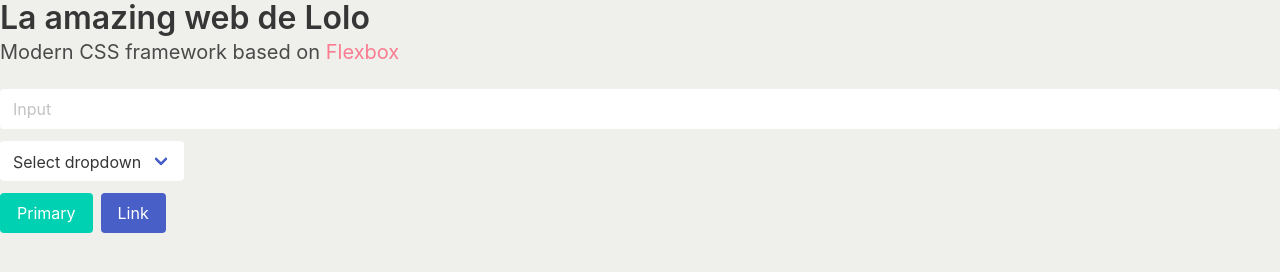
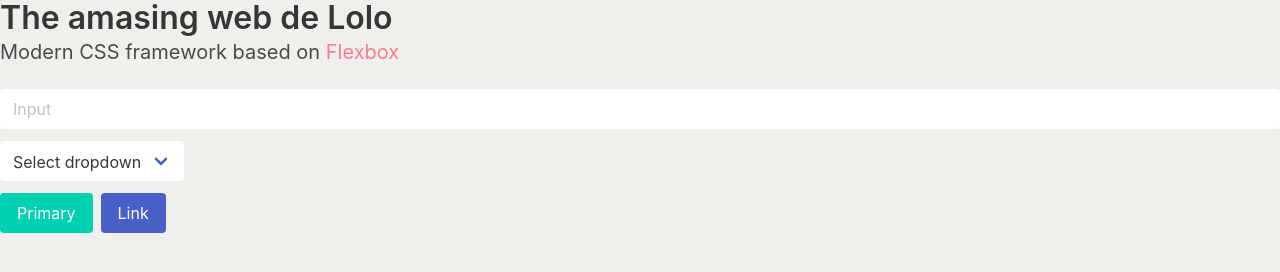
Before and after one commit to manolors/bulma-sass-test-netlify, a website: page public/index.html in a window 1280 px wide. Drawn offline with nearby package versions, Linux system fonts and the light colour scheme; files that its build step writes are made by us from their sources.

Commit message:
Cambio del titulo a "inglés"

```diff
--- a/public/index.html
+++ b/public/index.html
@@ -9,7 +9,7 @@
   </head>
   <body>
      <h1 class="title">
-        La amazing web de Lolo
+        The amasing web de Lolo
       </h1>
 
       <p class="subtitle">
```
